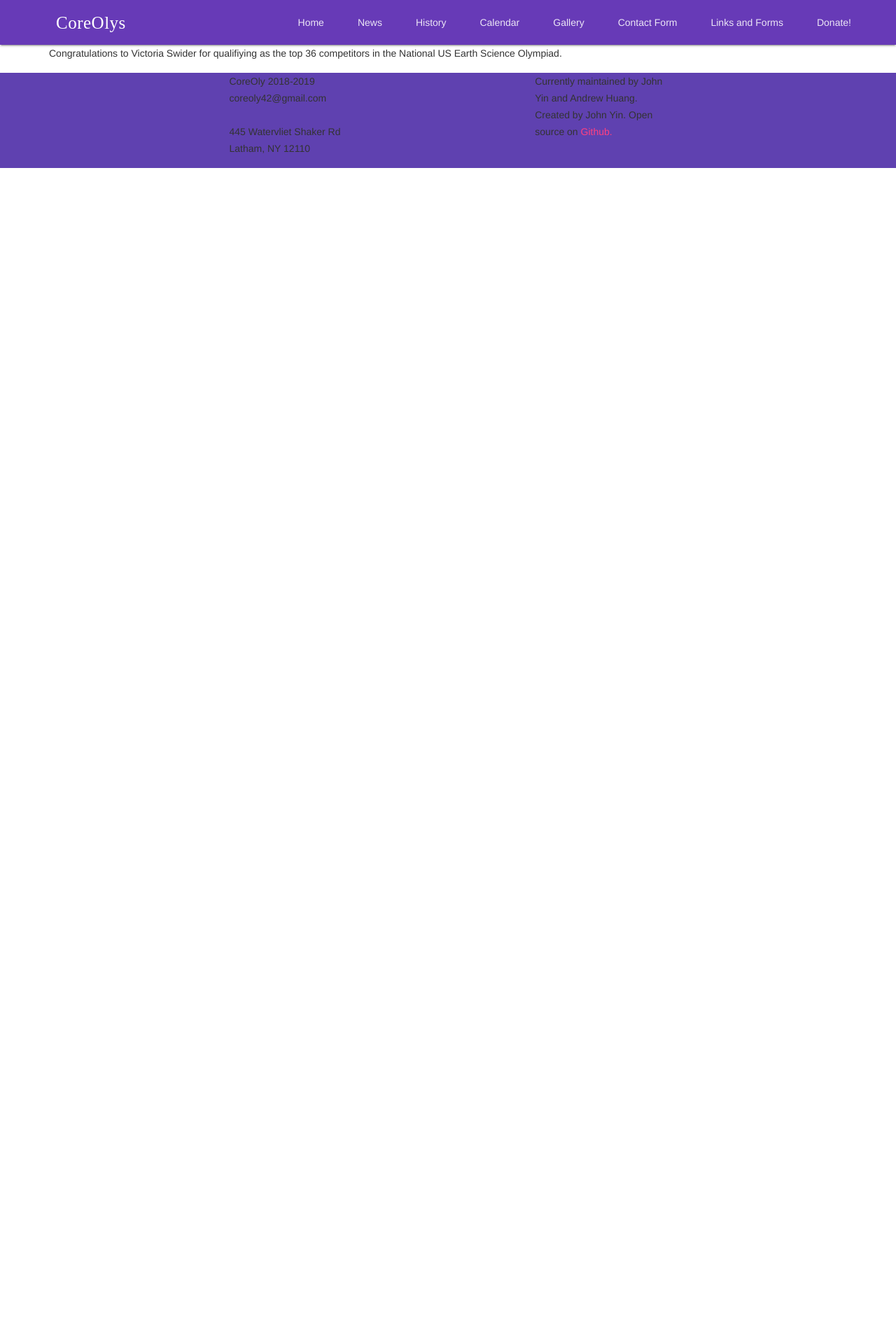
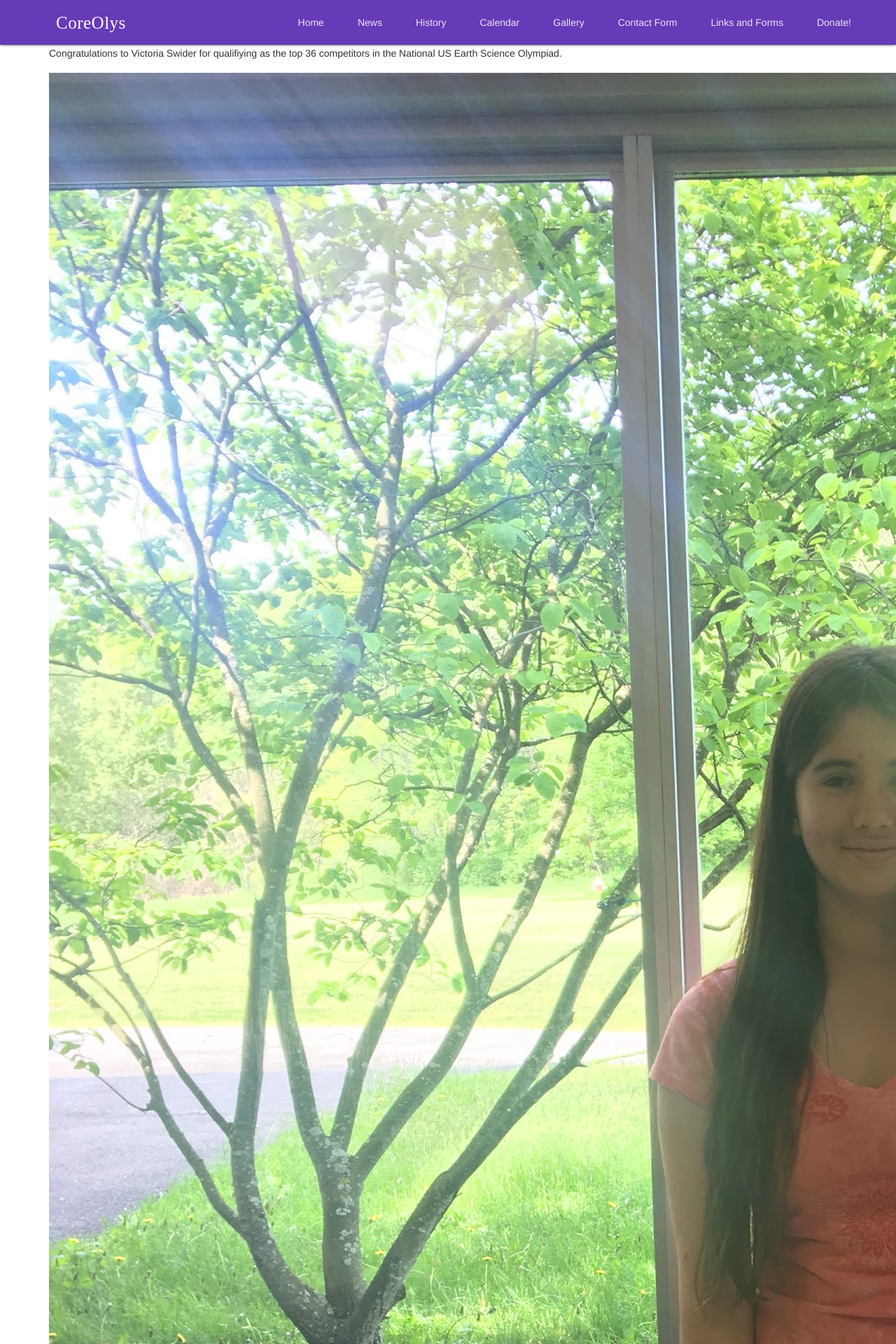
Before and after one commit to jyin2/jyin2.github.io, a Jekyll site: the page built from _posts/2019-05-22-Victoria-Swider-Goes-to-US-Earth-Science-Olympiad-Training-Camp.md, in a window 1280 px wide. Shown: the top 1920 px of the page at 70% size. Built offline with Jekyll 4.4.1, drawn with Linux system fonts in a browser that asks for light colours; nearby versions of some CDN libraries; our own code applies the rules of GitHub Pages for plain Markdown files.

Commit message:
Update 2019-05-22-Victoria-Swider-Goes-to-US-Earth-Science-Olympiad-Training-Camp.md

```diff
--- a/_posts/2019-05-22-Victoria-Swider-Goes-to-US-Earth-Science-Olympiad-Training-Camp.md
+++ b/_posts/2019-05-22-Victoria-Swider-Goes-to-US-Earth-Science-Olympiad-Training-Camp.md
@@ -1,6 +1,8 @@
 ---
 title: SHAKER’S CORE OLYMPIADS Victoria Swider goes to US Earth Science Olympiad Training Camp!
 author: John Yin
-img: assets/Pictures/Victoria.JPG
 ---
 Congratulations to Victoria Swider for qualifiying as the top 36 competitors in the National US Earth Science Olympiad.
+
+
+![Victoria](/assets/Pictures/Victoria.JPG)
```
